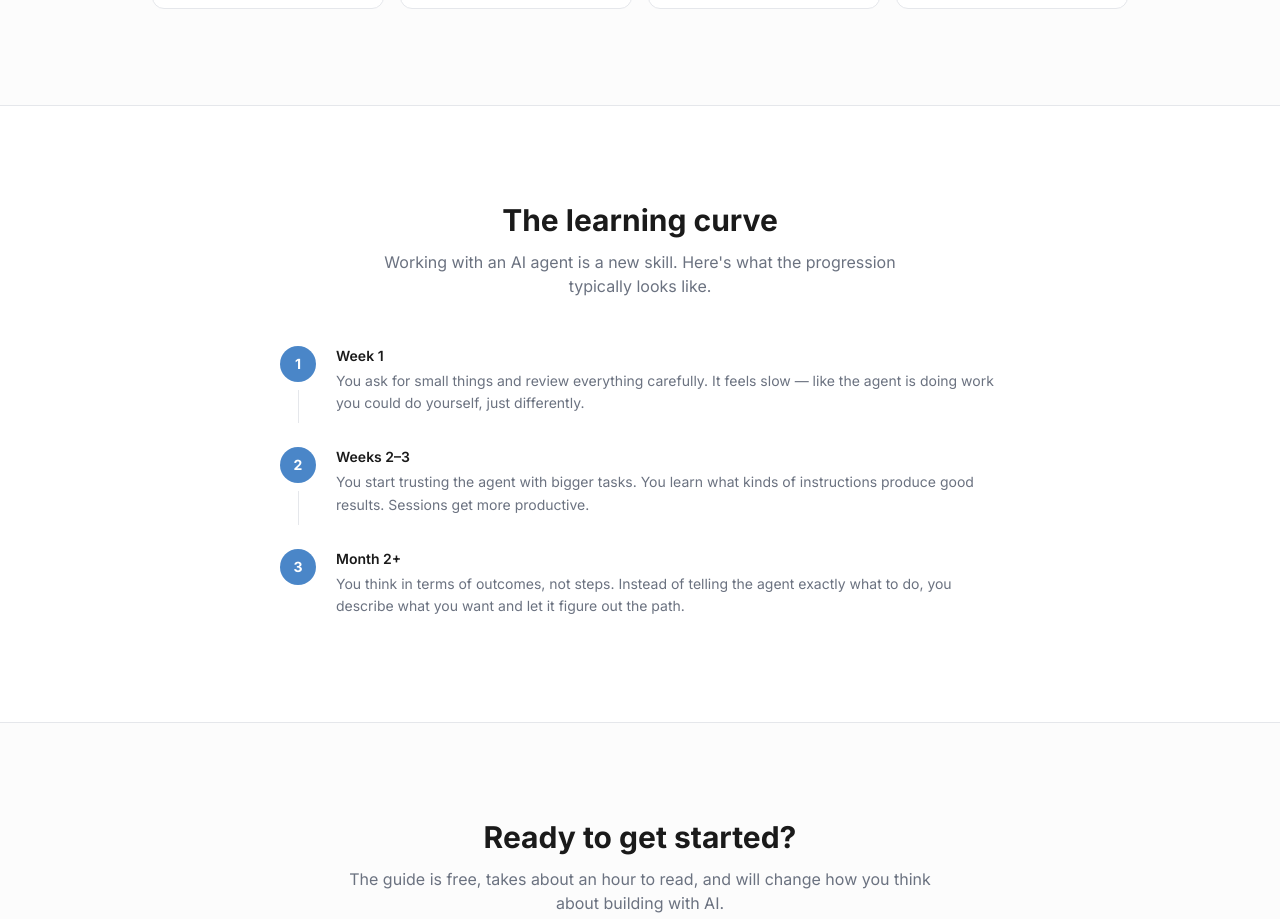
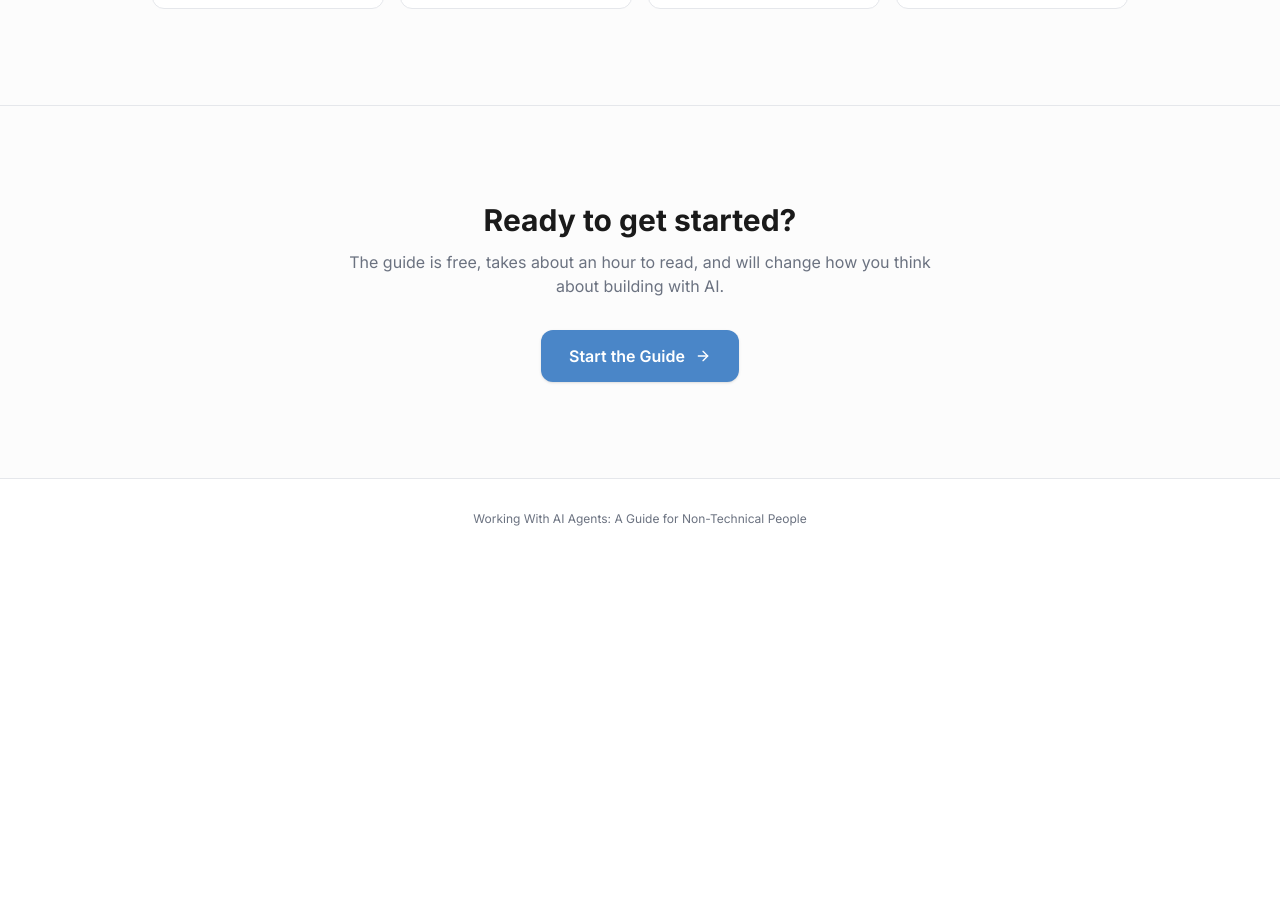
Before and after one commit to royfrenk/Claude-Code-Guide, a Next.js app: page / in a window 1280 px wide. Shown: the part 1198-2117 px from the top of the page. After the commit the page ends 1757 px from the top, so only its background shows below. Built offline with nearby package versions, Linux system fonts and the light colour scheme.

Commit message:
remove "The learning curve" timeline section from landing page
Direct flow from chapter overview to CTA.

```diff
--- a/app/page.tsx
+++ b/app/page.tsx
@@ -134,57 +134,6 @@ export default function LandingPage() {
         </div>
       </section>
 
-      {/* Learning curve section */}
-      <section className="border-t border-border py-20 sm:py-24">
-        <div className="mx-auto max-w-3xl px-6">
-          <h2 className="text-center text-2xl font-bold text-foreground sm:text-3xl">
-            The learning curve
-          </h2>
-          <p className="mx-auto mt-3 max-w-lg text-center text-muted-foreground">
-            Working with an AI agent is a new skill. Here{"'"}s what the
-            progression typically looks like.
-          </p>
-          <div className="mt-12 space-y-6">
-            {[
-              {
-                period: "Week 1",
-                text: "You ask for small things and review everything carefully. It feels slow \u2014 like the agent is doing work you could do yourself, just differently.",
-              },
-              {
-                period: "Weeks 2\u20133",
-                text: "You start trusting the agent with bigger tasks. You learn what kinds of instructions produce good results. Sessions get more productive.",
-              },
-              {
-                period: "Month 2+",
-                text: "You think in terms of outcomes, not steps. Instead of telling the agent exactly what to do, you describe what you want and let it figure out the path.",
-              },
-            ].map((step, i) => (
-              <div
-                key={step.period}
-                className="flex gap-5"
-              >
-                <div className="flex flex-col items-center">
-                  <div className="flex h-9 w-9 items-center justify-center rounded-full bg-accent text-sm font-bold text-accent-foreground">
-                    {i + 1}
-                  </div>
-                  {i < 2 && (
-                    <div className="mt-2 flex-1 w-px bg-border" />
-                  )}
-                </div>
-                <div className="pb-2">
-                  <h3 className="text-sm font-semibold text-foreground">
-                    {step.period}
-                  </h3>
-                  <p className="mt-1 text-sm leading-relaxed text-muted-foreground">
-                    {step.text}
-                  </p>
-                </div>
-              </div>
-            ))}
-          </div>
-        </div>
-      </section>
-
       {/* CTA */}
       <section className="border-t border-border bg-muted/50 py-20 sm:py-24">
         <div className="mx-auto max-w-2xl px-6 text-center">
```
